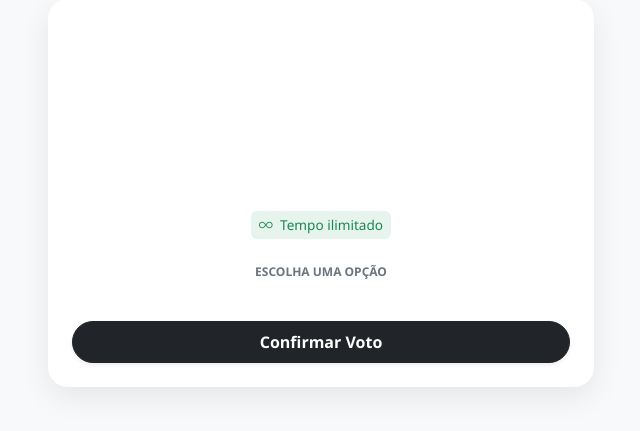
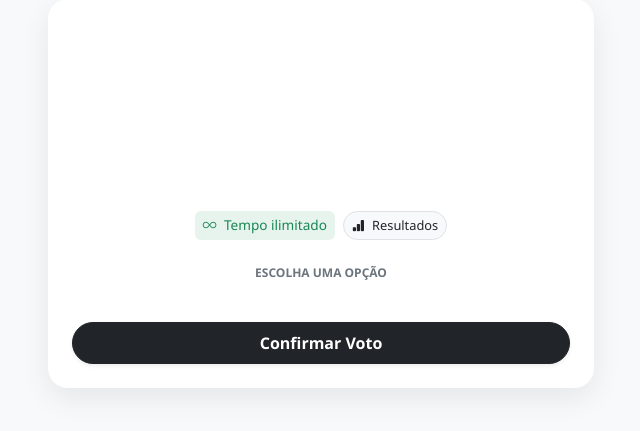
Before and after one commit to AprendendoLinux/enquetes, a FastAPI app: template app/templates/poll.html in a window 1280 px wide. Shown: the part 121-552 px from the top of the page, without its empty margins (319-959 px from the left). Run offline with FastAPI, Linux system fonts and the light colour scheme; the template is opened without the code that fills it, so the values that code supplies are empty; parts of the project's set-up code (start-up, migrations or seed data) failed here and were passed over.

Commit message:
Alterado em 02/02/2026 às 12h:47m

```diff
--- a/app/templates/poll.html
+++ b/app/templates/poll.html
@@ -106,12 +106,19 @@
 
 
                 <div class="d-flex justify-content-center align-items-center gap-2 mb-4 poll-meta">
+                    {# 1. Indicador de Tempo #}
                     {% if poll.deadline %}
                         <span class="text-danger bg-danger bg-opacity-10 px-2 py-1 rounded"><i class="bi bi-clock me-1"></i> Encerra em {{ poll.deadline.strftime('%d/%m às %H:%M') }}</span>
                     {% else %}
                         <span class="text-success bg-success bg-opacity-10 px-2 py-1 rounded"><i class="bi bi-infinity me-1"></i> Tempo ilimitado</span>
                     {% endif %}
 
+                    {# 2. NOVO BOTÃO DE RESULTADOS (Inserido Aqui) #}
+                    <a href="/polls/{{ poll.public_link }}/results" class="btn btn-sm btn-light rounded-pill border px-2 py-1 text-decoration-none text-dark" style="font-size: 0.8rem;" title="Ver Resultados Parciais">
+                        <i class="bi bi-bar-chart-fill me-1"></i> Resultados
+                    </a>
+
+                    {# 3. Botão de Detalhes (Se houver descrição) #}
                     {% if poll.description %}
                     <button type="button" class="btn btn-sm btn-light rounded-pill border px-2 py-1" style="font-size: 0.8rem;" data-bs-toggle="modal" data-bs-target="#descModal">
                         <i class="bi bi-info-circle me-1"></i> Detalhes
```
